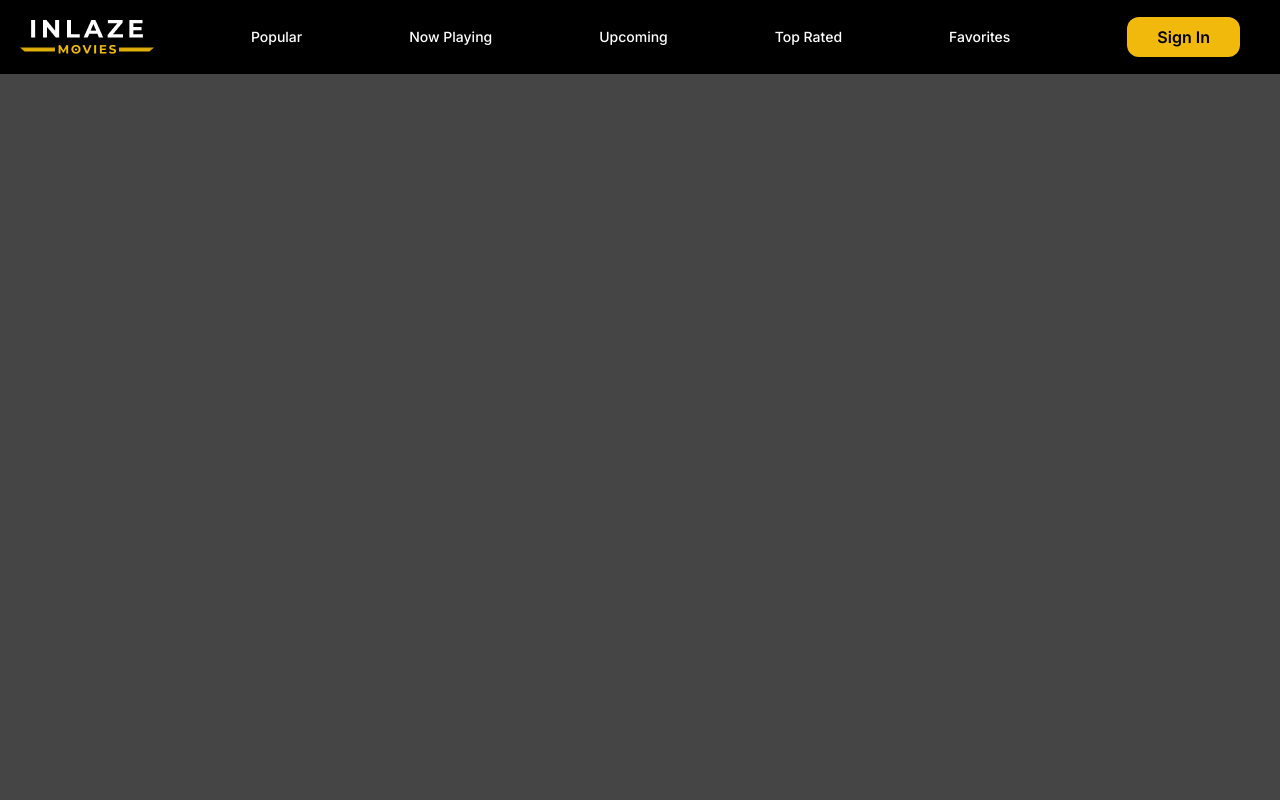
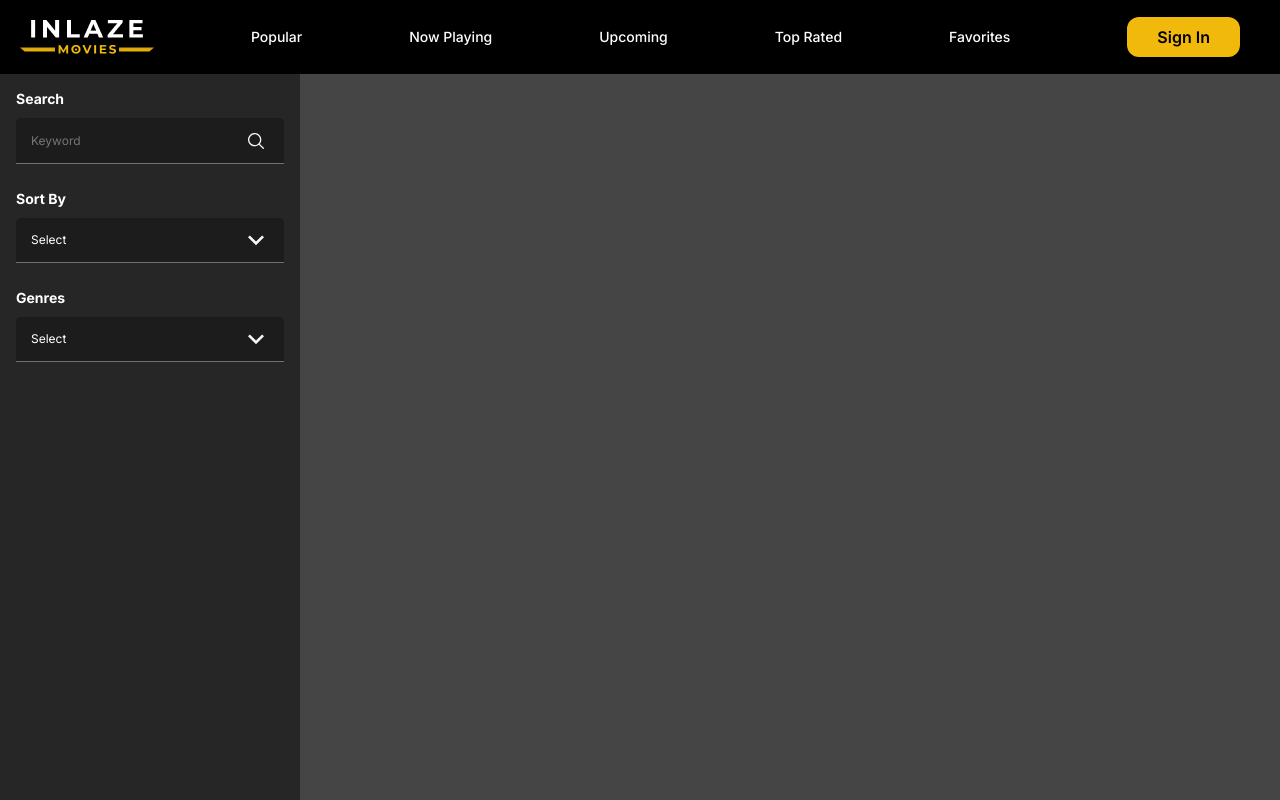
Before and after one commit to NandierSR26/movies-app-front-inlaze, a React (Vite) app: page / in a window 1280 px wide. Built offline with nearby package versions, Linux system fonts and the light colour scheme.

Commit message:
feat: Sidebar component finished

```diff
--- /dev/null
+++ b/src/components/Sidebar/Sidebar.module.scss
@@ -0,0 +1,81 @@
+@import "../../index.scss";
+
+.sidebar {
+  width: auto;
+  max-width: 300px;
+  background-color: $gray-300;
+  flex: 1;
+  padding: 16px;
+
+  form {
+    display: flex;
+    flex-direction: column;
+    justify-content: start;
+    gap: 25px;
+    width: 100%;
+  }
+}
+
+.input-main-container {
+  display: flex;
+  flex-direction: column;
+  gap: 1px;
+  min-width: 0;
+
+  .input-label {
+    @include inter-font(700, 16px);
+    margin-bottom: 10px;
+  }
+
+  .input-container {
+    display: flex;
+    justify-content: space-between;
+    align-items: center;
+    gap: 1px;
+    flex-shrink: 0;
+    background-color: $gray-400;
+    border-bottom: 1px solid $gray-50;
+    border-radius: 5px 5px 0 0;
+    overflow: hidden;
+    padding-right: 20px;
+
+    input {
+      @include inter-font(400, normal, 12px);
+      background-color: transparent;
+      flex: 1;
+      height: 100%;
+      border: none;
+      outline: none;
+      padding: 15px;
+      min-width: 0;
+    }
+
+    select {
+      @include inter-font(400, normal, 12px);
+      background-color: transparent;
+      flex: 1;
+      height: 100%;
+      border: none;
+      outline: none;
+      padding: 15px;
+      min-width: 0;
+      appearance: none;
+      color: $text-white;
+
+      option {
+        background-color: $gray-400;
+        color: $text-white;
+      }
+    }
+
+    .input-icon {
+      width: 16px;
+      height: 16px;
+
+      img {
+        width: 100%;
+        height: 100%;
+      }
+    }
+  }
+}
--- /dev/null
+++ b/src/components/Sidebar/Sidebar.tsx
@@ -0,0 +1,72 @@
+import { orderMoviesOptions } from "../../constants/order-movies-options"
+import styles from "./Sidebar.module.scss"
+import searchIcon from "/assets/search-icon.svg"
+import arrowDownIcon from "/assets/arrow-down-icon.svg"
+
+export const Sidebar = () => {
+  return (
+    <aside className={styles["sidebar"]}>
+
+      <form>
+        {/* FUTURE: input component */}
+        <div className={styles["input-main-container"]}>
+          <label className={styles["input-label"]} htmlFor="">Search</label>
+
+          <div className={styles["input-container"]}>
+            <input type="text" placeholder="Keyword" />
+            <figure className={styles["input-icon"]}>
+              <img src={searchIcon} alt="icon" />
+            </figure>
+          </div>
+
+          <span className={styles["input-error"]}></span>
+        </div>
+
+        {/* FUTURE: select component */}
+        <div className={styles["input-main-container"]}>
+          <label className={styles["input-label"]} htmlFor="">Sort By</label>
+
+          <div className={styles["input-container"]}>
+            <select>
+              <option value="">Select</option>
+              {
+                orderMoviesOptions.map(option => (
+                  <option key={option.value} value={option.value}>
+                    {option.text}
+                  </option>
+                ))
+              }
+            </select>
+            <figure className={styles["input-icon"]}>
+              <img src={arrowDownIcon} alt="icon" />
+            </figure>
+          </div>
+          <span className={styles["input-error"]}></span>
+        </div>
+
+        <div className={styles["input-main-container"]}>
+          <label className={styles["input-label"]} htmlFor="">Genres</label>
+
+          <div className={styles["input-container"]}>
+            <select>
+              <option value="">Select</option>
+              {
+                orderMoviesOptions.map(option => (
+                  <option key={option.value} value={option.value}>
+                    {option.text}
+                  </option>
+                ))
+              }
+            </select>
+            <figure className={styles["input-icon"]}>
+              <img src={arrowDownIcon} alt="icon" />
+            </figure>
+          </div>
+          <span className={styles["input-error"]}></span>
+        </div>
+
+
+      </form>
+    </aside>
+  )
+}
--- a/src/components/index.ts
+++ b/src/components/index.ts
@@ -1 +1,2 @@
 export * from './Header/Header'
+export * from './Sidebar/Sidebar'
--- /dev/null
+++ b/src/constants/order-movies-options.ts
@@ -0,0 +1,14 @@
+export interface IOrderMoviesOptions {
+  value: string;
+  text: string;
+}
+
+export const orderMoviesOptions = [
+  { value: 'title.asc', text: 'Title A-Z' },
+  { value: 'popularity.asc', text: 'Popularity Ascending' },
+  { value: 'popularity.desc', text: 'Popularity Descending' },
+  { value: 'vote_average.asc', text: 'Rating Ascending' },
+  { value: 'vote_average.desc', text: 'Rating Descending' },
+  { value: 'primary_release_date.asc', text: 'Release Date Ascending' },
+  { value: 'primary_release_date.desc', text: 'Release Date Descending' },
+]
--- a/src/index.scss
+++ b/src/index.scss
@@ -11,3 +11,13 @@ body {
   background-color: $gray-100;
   color: #FFFFFF
 }
+
+#root {
+  display: flex;
+  flex-direction: column;
+  min-height: 100vh;
+}
+
+option:hover {
+  background-color: $primary-color !important;
+}
--- /dev/null
+++ b/src/pages/Home/Home.module.scss
@@ -0,0 +1,11 @@
+@import '../../index.scss';
+
+.main-section {
+  display: flex;
+  justify-content: center;
+  flex: 1;
+
+  main {
+    flex: 1
+  }
+}
--- a/src/pages/Home/HomePage.tsx
+++ b/src/pages/Home/HomePage.tsx
@@ -1,4 +1,5 @@
-import { Header } from "../../components"
+import { Header, Sidebar } from "../../components"
+import styles from './Home.module.scss'
 
 export const HomePage = () => {
   return (
@@ -7,6 +8,13 @@ export const HomePage = () => {
       <Header />
 
       {/* Banner */}
+      <section className={styles["main-section"]}>
+        {/* sidebar */}
+        <Sidebar />
+
+        {/* main */}
+        <main></main>
+      </section>
 
       {/* main */}
 
--- a/src/styles/colors.scss
+++ b/src/styles/colors.scss
@@ -1,6 +1,7 @@
 $primary-color: #000000;
 $secondary-color: #F0B90B;
 
+$gray-50: #717171;
 $gray-100: #454545;
 $gray-200: #3C3C3C;
 $gray-300: #262626;
```
